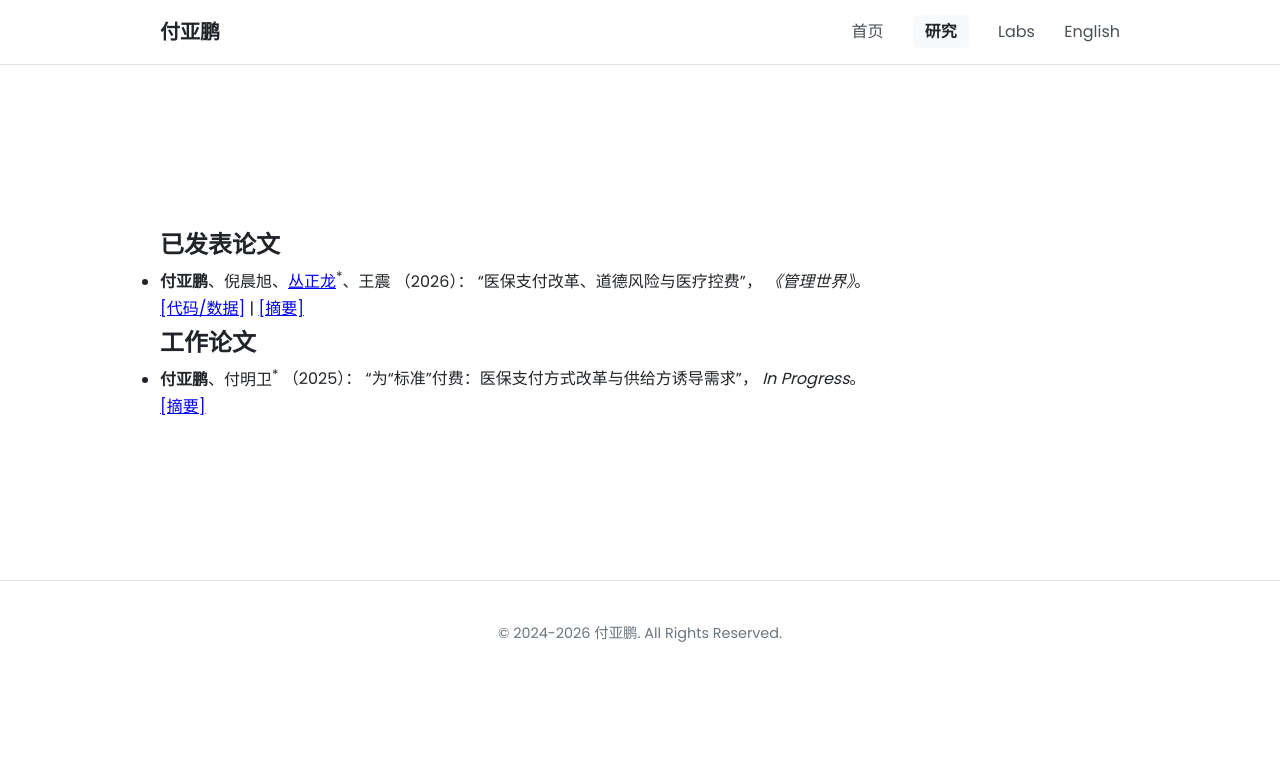
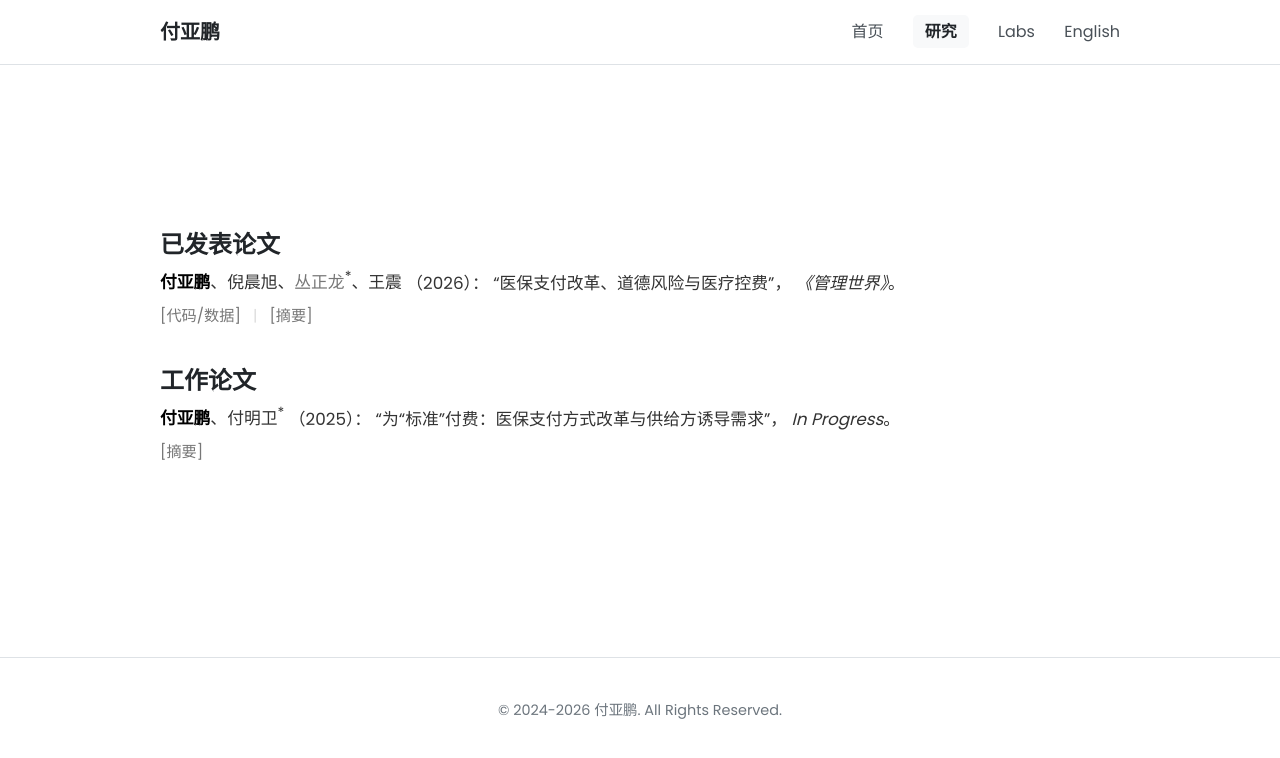
Before and after one commit to fyapeng/fyapeng.github.io, a Jekyll site: the page built from research.html, in a window 1280 px wide. Shown: the top 758 px of the page. Built offline with Jekyll 4.4.1, drawn with Linux system fonts in a browser that asks for light colours.

Commit message:
Update style.css

```diff
--- a/assets/css/style.css
+++ b/assets/css/style.css
@@ -218,75 +218,89 @@ body {
   text-align: justify; /* 两端对齐 */
 }
 
-/* ---------- 3.5 Research Page Styles (单独的研究列表页) ---------- */
-/* 容器整体紧凑化 */
-.paper-item-compact {
+/* ---------- 3.5 Research Page Styles (极简学术引用风格) ---------- */
+
+/* 列表容器 */
+.paper-list {
   list-style: none;
+  padding: 0;
+  margin: 0;
+}
+
+.paper-entry {
   margin-bottom: 2rem;
-  line-height: 1.6;
+  line-height: 1.7;
   color: #333;
 }
 
 /* 引用文本样式 */
-.paper-citation { font-size: 1.05rem; }
-.paper-authors strong { color: #000; font-weight: 600; }
-
-/* 重点：解决链接颜色问题 */
-.paper-citation a,
-.paper-authors a {
-  color: #666 !important; /* 统一灰色，覆盖系统默认紫色/蓝色 */
-  text-decoration: none;
-  transition: all 0.2s ease-in-out;
-  border-bottom: 1px transparent;
+.citation-text {
+  font-size: 1.05rem;
+  color: #333;
 }
 
-/* 鼠标移动到附近的微动画 */
-.paper-citation a:hover {
-  color: #000 !important;
-  text-decoration: underline;
-  transform: translateY(-1px);
-  display: inline-block;
+/* 作者样式：加粗自己，并处理其他作者的链接 */
+.authors strong {
+  color: #000;
+  font-weight: 600;
 }
 
-/* 链接组样式：Chetty 风格 */
-.paper-links-minimal {
+/* 核心颜色控制：彻底解决紫色、蓝色链接问题 */
+.paper-entry a,
+.paper-entry a:link,
+.paper-entry a:visited,
+.paper-entry a:active {
+  color: #777 !important; /* 统一灰色，强制覆盖 YML 里的 inline 链接 */
+  text-decoration: none !important;
+  transition: all 0.2s ease;
+  border-bottom: none !important;
+}
+
+/* 鼠标悬停动画：变黑并显示下划线 */
+.paper-entry a:hover {
+  color: #000 !important;
+  text-decoration: underline !important;
+}
+
+/* 下方功能链接区域 (Manuscript | Slides 等) */
+.paper-actions {
   margin-top: 6px;
   font-size: 0.95rem;
-  color: #999;
 }
 
-.paper-links-minimal .divider {
+.paper-actions .sep {
   margin: 0 8px;
-  color: #ddd;
+  color: #ddd; /* 竖线分隔符颜色 */
   user-select: none;
 }
 
-/* 极简摘要样式 */
-.paper-abstract-simple {
+/* 摘要展示层 */
+.abs-content {
   margin-top: 12px;
   padding: 15px;
-  background-color: #fcfcfc;
-  border: 1px solid #f0f0f0;
-  font-size: 0.9rem;
+  background-color: #f9f9f9;
+  border-left: 2px solid #eee;
+  font-size: 0.92rem;
   color: #555;
   text-align: justify;
-  animation: fadeIn 0.4s ease;
+  animation: fadeIn 0.3s ease;
 }
 
-@keyframes fadeIn { from { opacity: 0; } to { opacity: 1; } }
+@keyframes fadeIn {
+  from { opacity: 0; transform: translateY(-5px); }
+  to { opacity: 1; transform: translateY(0); }
+}
 
-/* 通用按钮样式 (如 View More) */
+/* 通用按钮 (如有保留需要) */
 .button-primary {
   display: inline-block;
   background-color: var(--accent-color);
   color: white;
-  padding: 12px 25px;
-  border-radius: 5px;
+  padding: 10px 20px;
+  border-radius: 4px;
   text-decoration: none;
-  font-weight: 600;
-  transition: background-color 0.3s, transform 0.2s;
+  transition: opacity 0.2s;
 }
-.button-primary:hover { background-color: #0056b3; transform: translateY(-2px); }
 
 
 /* -------------------- 4. Footer -------------------- */
```
